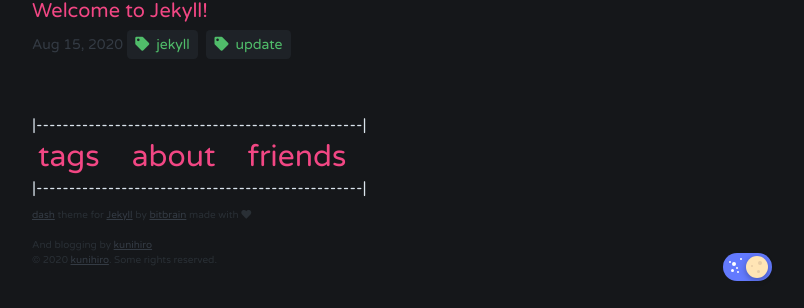
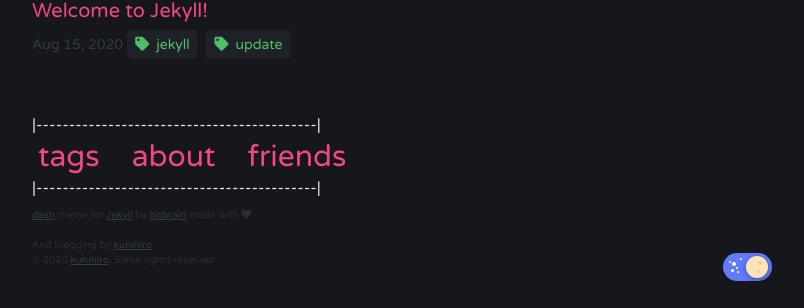
Before and after one commit to bitbrain/jekyll-dash, a Jekyll site: the page built from index.html, in a window 1280 px wide. Shown: the part 242-550 px from the top of the page, without its empty margins (238-1042 px from the left). Built offline with Jekyll 4.4.1, drawn with Linux system fonts in a browser that asks for light colours; the list of posts is cut into pages by our own code.

Commit message:
Update footer.html

```diff
--- a/_includes/footer.html
+++ b/_includes/footer.html
@@ -3,42 +3,29 @@
 	<br />
 
 	<div class="wrapper">
+		<p>|-------------------------------------------|</p>
 
-		<p>|--------------------------------------------------|</p>
+		<ul style="list-style-type: none; overflow: hidden; margin-left: -17px; margin-top: -25px; margin-bottom: -25px; padding-left: 7px; font-size: 30px;">
+			<li style="float: left;">
+				<a class="active" href="/bottom_bar/tags.html" style="display: block; text-align: center; padding: 14px 16px; text-decoration: none;">
+					tags
+				</a>
+			</li>
 
-		<style>
-		ul {
-			list-style-type: none;
-			overflow: hidden;
+			<li style="float: left;">
+				<a href="/bottom_bar/about.html" style="display: block; text-align: center; padding: 14px 16px; text-decoration: none;">
+					about
+				</a>
+			</li>
 
-			margin-left: -17px;
-			margin-top: -25px;
-			margin-bottom: -25px;
-
-			padding-left: 7px;
-
-			font-size:30px;
-		}
-
-		li {
-			float: left;
-		}
-
-		li a {
-			display: block;
-			text-align: center;
-			padding: 14px 16px;
-			text-decoration: none;
-		}
-		</style>
-
-		<ul>
-			<li><a class="active" href="/bottom_bar/tags.html">tags</a></li>
-			<li><a href="/bottom_bar/about.html">about</a></li>
-			<li><a href="/bottom_bar/friends.html">friends</a></li>
+			<li style="float: left;">
+				<a href="/bottom_bar/friends.html" style="display: block; text-align: center; padding: 14px 16px; text-decoration: none;">
+					friends
+				</a>
+			</li>
 		</ul>
 
-		<p>|--------------------------------------------------|</p>
+		<p>|-------------------------------------------|</p>
 
 		<div class="credits">
 			<a href="https://github.com/bitbrain/jekyll-dash">dash</a> theme for <a href="https://jekyllrb.com/">Jekyll</a> by <a href="https://github.com/bitbrain">bitbrain</a> made with <i class="fas fa-heart"></i><br /><br />
```
